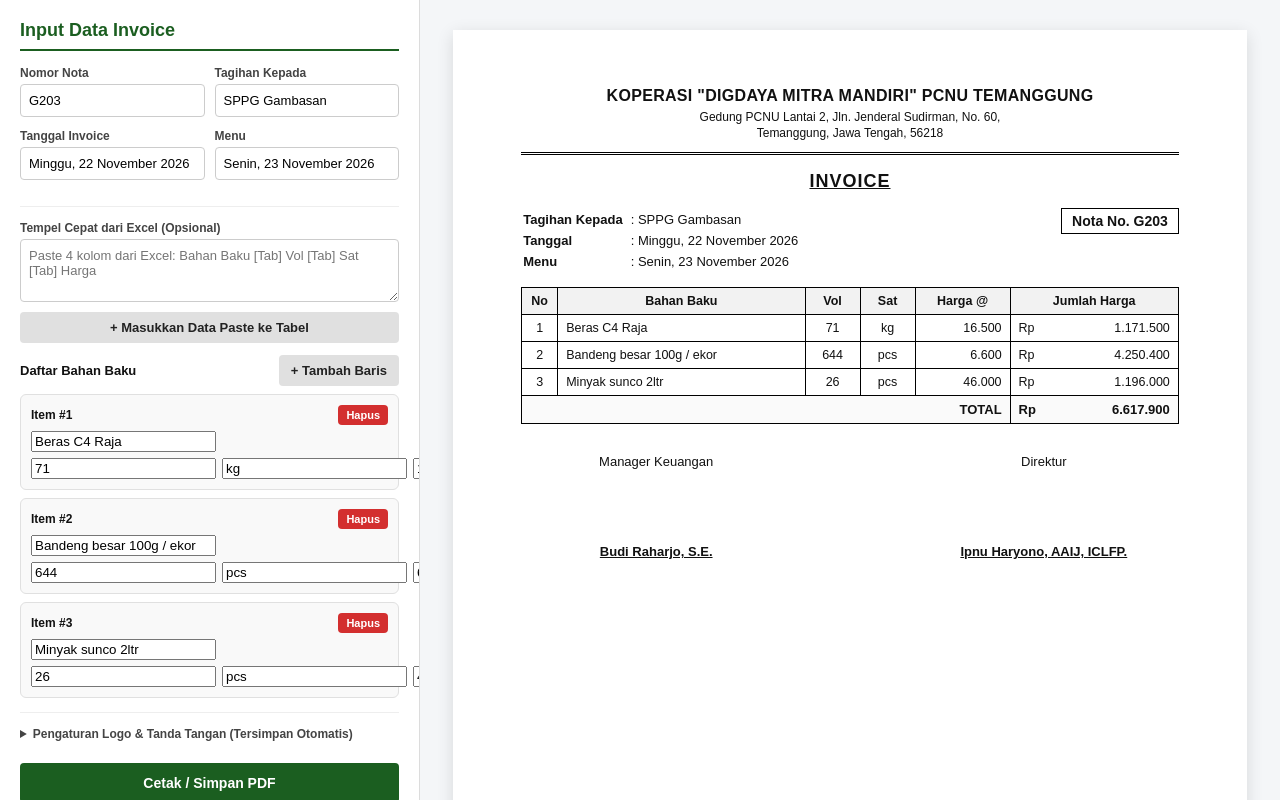
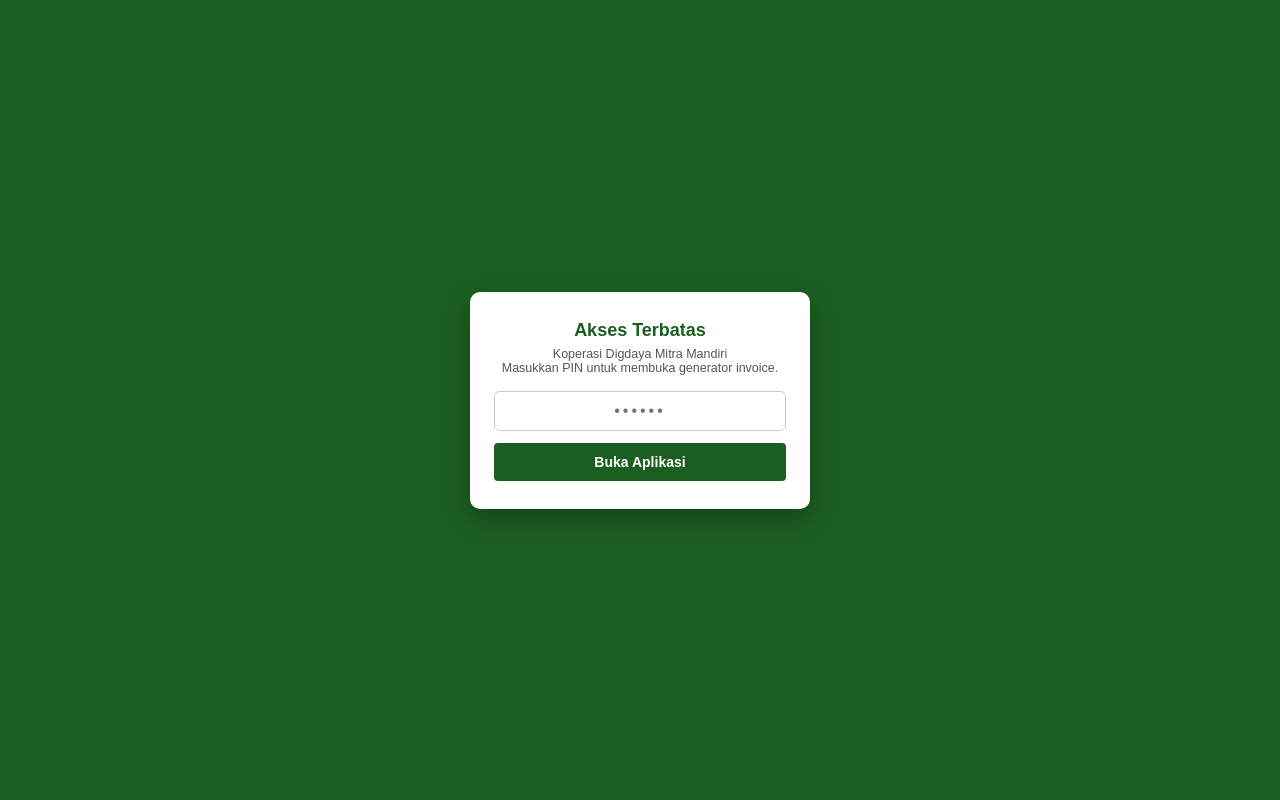
Before and after one commit to mazkaf-ux/kdmm, a plain HTML site: page index.html in a window 1280 px wide. Shown: the top 800 px of the page. Drawn offline with Linux system fonts and the light colour scheme.

Commit message:
Update index.html

```diff
--- a/index.html
+++ b/index.html
@@ -24,61 +24,123 @@
       min-height: 100vh;
     }
 
+    /* LAYAR KUNCI PIN */
+    .lock-overlay {
+      position: fixed;
+      inset: 0;
+      background: #1b5e20;
+      display: flex;
+      align-items: center;
+      justify-content: center;
+      z-index: 9999;
+      padding: 20px;
+    }
+
+    .lock-card {
+      background: #ffffff;
+      padding: 28px 24px;
+      border-radius: 10px;
+      width: 100%;
+      max-width: 340px;
+      text-align: center;
+      box-shadow: 0 10px 25px rgba(0, 0, 0, 0.25);
+    }
+
+    .lock-card h3 {
+      margin: 0 0 6px;
+      color: #1b5e20;
+      font-size: 18px;
+    }
+
+    .lock-card p {
+      margin: 0 0 16px;
+      font-size: 12.5px;
+      color: #555;
+    }
+
+    .lock-card input {
+      width: 100%;
+      padding: 10px;
+      font-size: 16px;
+      text-align: center;
+      letter-spacing: 3px;
+      border: 1px solid #ccc;
+      border-radius: 6px;
+      margin-bottom: 12px;
+    }
+
+    .lock-error {
+      color: #d32f2f;
+      font-size: 12px;
+      margin-top: 8px;
+      display: none;
+    }
+
     /* PANEL INPUT (KIRI) */
     .editor-panel {
-      width: 420px;
+      width: 410px;
+      flex-shrink: 0;
       background: #ffffff;
       border-right: 1px solid #dcdcdc;
-      padding: 20px;
+      padding: 18px;
       overflow-y: auto;
       height: 100vh;
       position: sticky;
       top: 0;
     }
 
-    .editor-panel h2 {
-      margin-top: 0;
-      font-size: 18px;
-      color: var(--primary);
+    .editor-header {
+      display: flex;
+      justify-content: space-between;
+      align-items: center;
       border-bottom: 2px solid var(--primary);
       padding-bottom: 8px;
+      margin-bottom: 14px;
+    }
+
+    .editor-header h2 {
+      margin: 0;
+      font-size: 17px;
+      color: var(--primary);
     }
 
     .form-group {
-      margin-bottom: 12px;
+      margin-bottom: 10px;
     }
 
     .form-group label {
       display: block;
-      font-size: 12px;
+      font-size: 11.5px;
       font-weight: bold;
       margin-bottom: 4px;
       color: #444;
     }
 
     .form-group input,
-    .form-group textarea {
+    .form-group textarea,
+    .item-card input {
       width: 100%;
-      padding: 8px;
+      min-width: 0;
+      padding: 7px 8px;
       border: 1px solid #ccc;
       border-radius: 4px;
-      font-size: 13px;
+      font-size: 12.5px;
       font-family: inherit;
     }
 
     .row-2 {
       display: grid;
       grid-template-columns: 1fr 1fr;
-      gap: 10px;
+      gap: 8px;
     }
 
     .btn {
       display: inline-block;
-      padding: 8px 12px;
+      padding: 7px 10px;
       border: none;
       border-radius: 4px;
       cursor: pointer;
-      font-size: 13px;
+      font-size: 12.5px;
       font-weight: bold;
     }
 
@@ -86,19 +148,27 @@
       background-color: var(--primary);
       color: #fff;
       width: 100%;
-      padding: 12px;
+      padding: 11px;
       font-size: 14px;
-      margin-top: 10px;
+      margin-top: 8px;
     }
 
     .btn-secondary {
-      background-color: #e0e0e0;
-      color: #222;
+      background-color: #e8ece9;
+      color: #1b5e20;
+      border: 1px solid #c8d6cc;
     }
 
     .btn-danger {
       background-color: #d32f2f;
       color: #fff;
+      padding: 3px 7px;
+      font-size: 11px;
+    }
+
+    .btn-lock {
+      background-color: #f0f0f0;
+      color: #444;
       padding: 4px 8px;
       font-size: 11px;
     }
@@ -106,7 +176,7 @@
     .item-card {
       background: #f9f9f9;
       border: 1px solid #e0e0e0;
-      padding: 10px;
+      padding: 9px;
       border-radius: 6px;
       margin-bottom: 8px;
     }
@@ -118,19 +188,27 @@
       margin-bottom: 6px;
       font-size: 12px;
       font-weight: bold;
+      color: #333;
     }
 
     .item-grid {
       display: grid;
-      grid-template-columns: 1fr 1fr 1.2fr;
+      grid-template-columns: 0.9fr 0.8fr 1.3fr;
       gap: 6px;
       margin-top: 6px;
+    }
+
+    .field-mini label {
+      display: block;
+      font-size: 10px;
+      color: #666;
+      margin-bottom: 2px;
     }
 
     /* AREA PRATINJAU INVOICE (KANAN) */
     .preview-area {
       flex: 1;
-      padding: 30px;
+      padding: 28px;
       display: flex;
       justify-content: center;
       align-items: flex-start;
@@ -290,7 +368,8 @@
       body {
         background: #fff;
       }
-      .editor-panel {
+      .editor-panel,
+      .lock-overlay {
         display: none !important;
       }
       .preview-area {
@@ -312,9 +391,23 @@
 </head>
 <body>
 
+  <!-- LAYAR KUNCI PIN -->
+  <div id="lockScreen" class="lock-overlay">
+    <div class="lock-card">
+      <h3>Akses Terbatas</h3>
+      <p>Koperasi Digdaya Mitra Mandiri<br>Masukkan PIN untuk membuka generator invoice.</p>
+      <input type="password" id="pinInput" placeholder="••••••" onkeydown="if(event.key==='Enter') unlockApp()" />
+      <button type="button" class="btn btn-primary" style="margin-top: 0;" onclick="unlockApp()">Buka Aplikasi</button>
+      <div id="lockError" class="lock-error">PIN salah. Silakan coba lagi.</div>
+    </div>
+  </div>
+
   <!-- PANEL INPUT DATA -->
   <div class="editor-panel">
-    <h2>Input Data Invoice</h2>
+    <div class="editor-header">
+      <h2>Input Data Invoice</h2>
+      <button type="button" class="btn btn-lock" onclick="lockApp()">Kunci</button>
+    </div>
 
     <div class="row-2">
       <div class="form-group">
@@ -338,25 +431,25 @@
       </div>
     </div>
 
-    <hr style="border: 0; border-top: 1px solid #eee; margin: 14px 0;">
+    <hr style="border: 0; border-top: 1px solid #eee; margin: 12px 0;">
 
     <div class="form-group">
-      <label>Tempel Cepat dari Excel (Opsional)</label>
-      <textarea id="bulkInput" rows="3" placeholder="Paste 4 kolom dari Excel: Bahan Baku [Tab] Vol [Tab] Sat [Tab] Harga"></textarea>
+      <label>Tempel Cepat dari PO Excel</label>
+      <textarea id="bulkInput" rows="3" placeholder="Blok 4 kolom di Excel (Bahan Baku, Vol, Sat, Harga) lalu Ctrl+V di sini..."></textarea>
       <button type="button" class="btn btn-secondary" style="margin-top: 6px; width: 100%;" onclick="importFromExcel()">+ Masukkan Data Paste ke Tabel</button>
     </div>
 
     <div style="display: flex; justify-content: space-between; align-items: center; margin: 12px 0 8px;">
-      <strong style="font-size: 13px;">Daftar Bahan Baku</strong>
+      <strong style="font-size: 12.5px;">Daftar Bahan Baku</strong>
       <button type="button" class="btn btn-secondary" onclick="addItem()">+ Tambah Baris</button>
     </div>
 
     <div id="itemsContainer"></div>
 
-    <hr style="border: 0; border-top: 1px solid #eee; margin: 14px 0;">
+    <hr style="border: 0; border-top: 1px solid #eee; margin: 12px 0;">
 
-    <details style="font-size: 12px; margin-bottom: 12px;">
-      <summary style="cursor: pointer; font-weight: bold; color: #444;">Pengaturan Logo & Tanda Tangan (Tersimpan Otomatis)</summary>
+    <details style="font-size: 12px; margin-bottom: 10px;">
+      <summary style="cursor: pointer; font-weight: bold; color: #444;">Pengaturan Logo & Tanda Tangan</summary>
       <div style="margin-top: 10px;">
         <div class="form-group">
           <label>Logo Koperasi (PNG/JPG)</label>
@@ -450,6 +543,32 @@
   </div>
 
   <script>
+    // UBAH PIN DI BAWAH INI SESUAI KEINGINAN ANDA
+    const PIN_RAHASIA = "220403";
+
+    function checkLock() {
+      if (sessionStorage.getItem("kdmm_unlocked") === "true") {
+        document.getElementById("lockScreen").style.display = "none";
+      }
+    }
+
+    function unlockApp() {
+      const val = document.getElementById("pinInput").value;
+      if (val === PIN_RAHASIA) {
+        sessionStorage.setItem("kdmm_unlocked", "true");
+        document.getElementById("lockScreen").style.display = "none";
+        document.getElementById("lockError").style.display = "none";
+      } else {
+        document.getElementById("lockError").style.display = "block";
+      }
+    }
+
+    function lockApp() {
+      sessionStorage.removeItem("kdmm_unlocked");
+      document.getElementById("pinInput").value = "";
+      document.getElementById("lockScreen").style.display = "flex";
+    }
+
     let items = [
       { nama: "Beras C4 Raja", vol: 71, sat: "kg", harga: 16500 },
       { nama: "Bandeng besar 100g / ekor", vol: 644, sat: "pcs", harga: 6600 },
@@ -473,9 +592,18 @@
           </div>
           <input type="text" placeholder="Nama Bahan Baku" value="${item.nama}" oninput="updateItem(${index}, 'nama', this.value)" />
           <div class="item-grid">
-            <input type="number" step="any" placeholder="Vol" value="${item.vol}" oninput="updateItem(${index}, 'vol', parseFloat(this.value))" />
-            <input type="text" placeholder="Sat" value="${item.sat}" oninput="updateItem(${index}, 'sat', this.value)" />
-            <input type="number" placeholder="Harga @" value="${item.harga}" oninput="updateItem(${index}, 'harga', parseFloat(this.value))" />
+            <div class="field-mini">
+              <label>Vol</label>
+              <input type="number" step="any" value="${item.vol}" oninput="updateItem(${index}, 'vol', parseFloat(this.value))" />
+            </div>
+            <div class="field-mini">
+              <label>Sat</label>
+              <input type="text" value="${item.sat}" oninput="updateItem(${index}, 'sat', this.value)" />
+            </div>
+            <div class="field-mini">
+              <label>Harga @</label>
+              <input type="number" value="${item.harga}" oninput="updateItem(${index}, 'harga', parseFloat(this.value))" />
+            </div>
           </div>
         `;
         container.appendChild(card);
@@ -552,7 +680,7 @@
         renderEditor();
         render();
       } else {
-        alert("Format tidak terbaca. Pastikan Anda menyalin 4 kolom (Bahan Baku, Vol, Sat, Harga) langsung dari Excel/Spreadsheet.");
+        alert("Format tidak terbaca. Pastikan Anda menyalin 4 kolom (Bahan Baku, Vol, Sat, Harga) langsung dari Excel.");
       }
     }
 
@@ -590,6 +718,7 @@
       loadImages();
     }
 
+    checkLock();
     loadImages();
     renderEditor();
     render();
```
